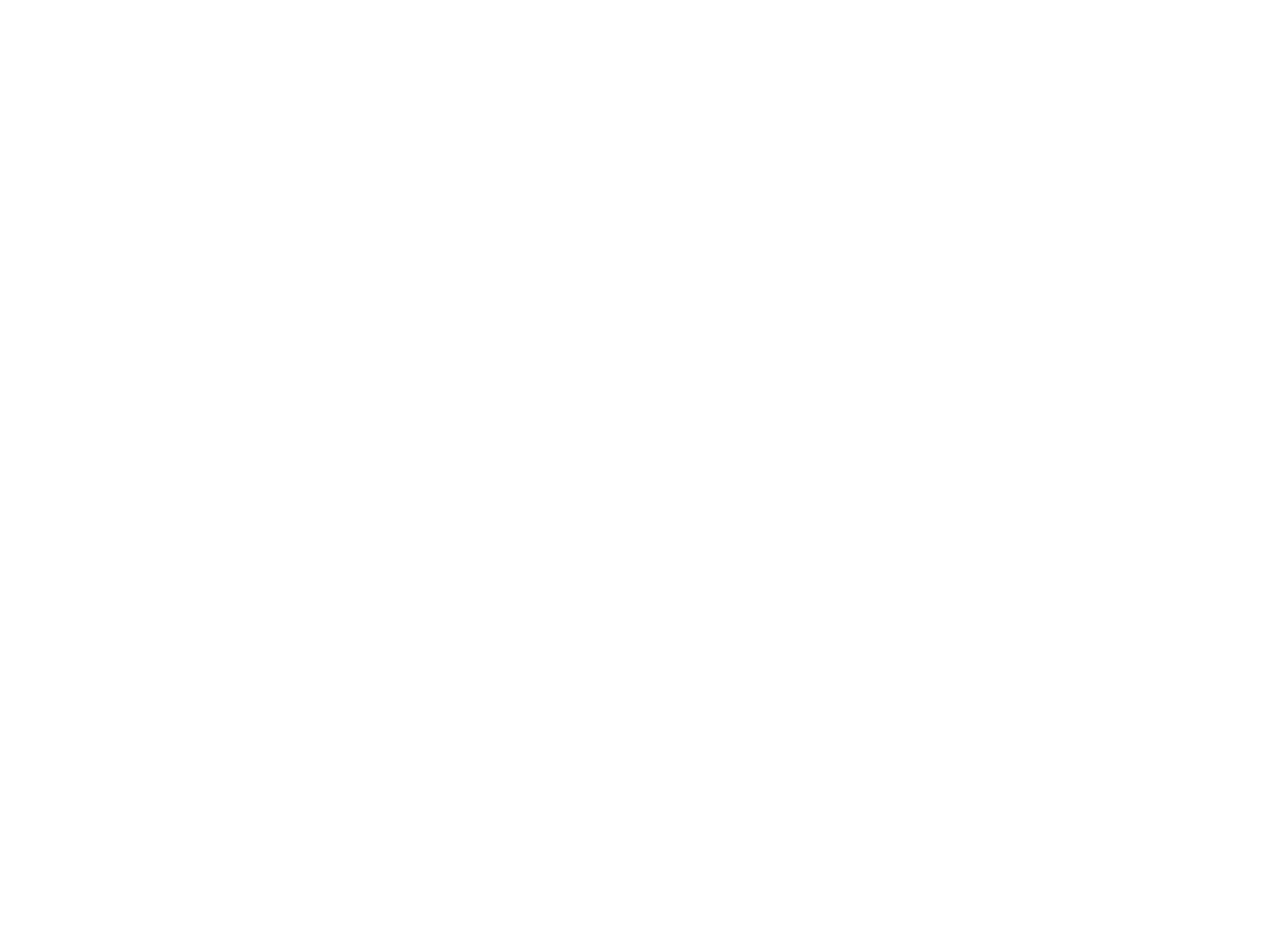
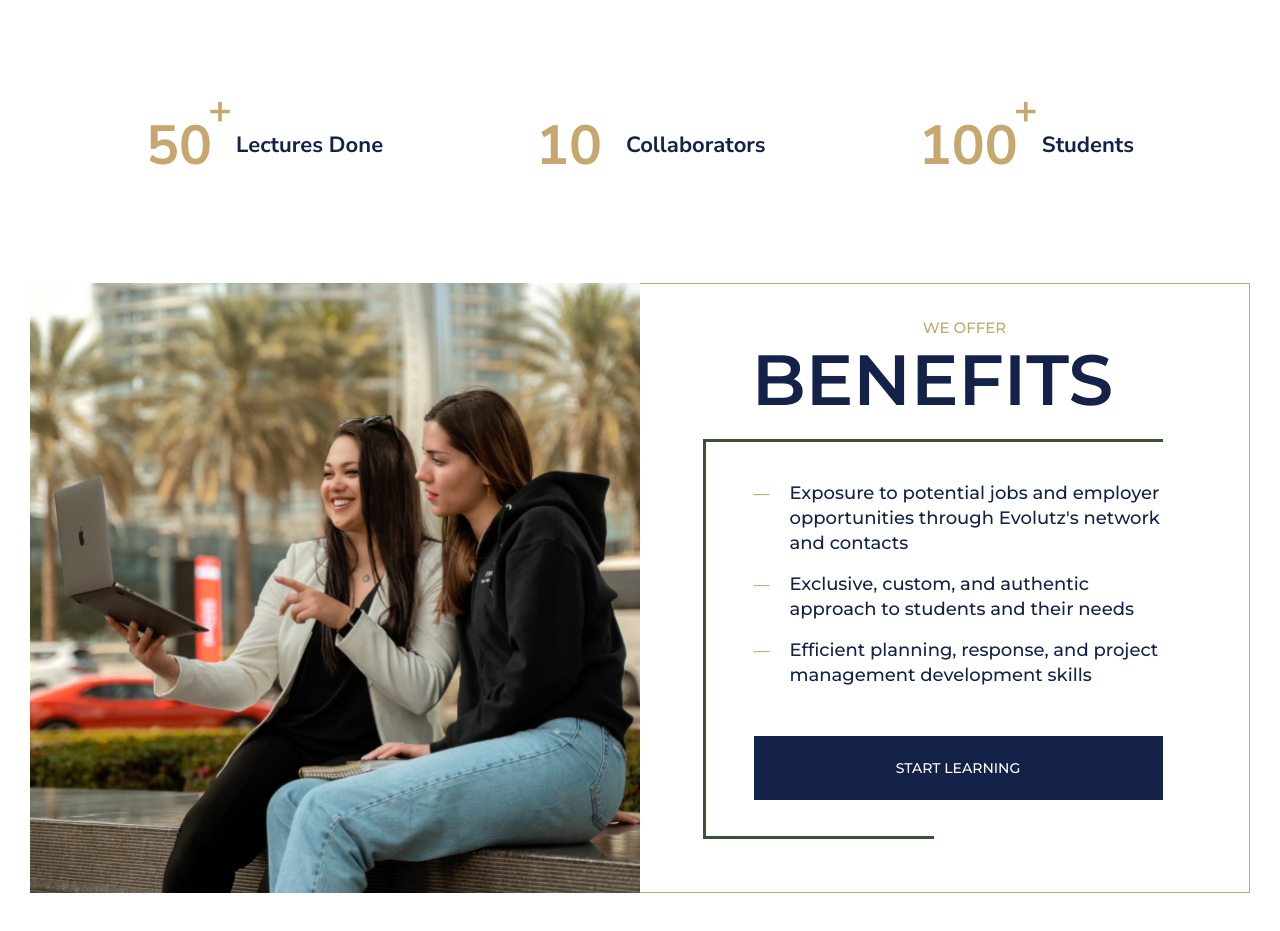
Before and after one commit to mattbanh/evolutz-academy, a Next.js app: page / in a window 1280 px wide. Shown: the part 3180-4111 px from the top of the page. Before the commit the page ends 3298 px from the top, so only its background shows below. Built offline with nearby package versions, Linux system fonts and the light colour scheme.

Commit message:
cleaned up code on pages and created responsive benefits section on the homepage

```diff
--- a/src/components/About.js
+++ b/src/components/About.js
@@ -1,7 +1,7 @@
 import Image from "next/image";
 import Link from "next/link";
 import { Text, Heading } from "./Text";
-import HomepageAbout from "../assets/images/homepage-about.png";
+import homepageAbout from "../assets/images/homepage-about.png";
 
 export default function About() {
   return (
@@ -73,7 +73,7 @@
           </section>
           <section className="mx-auto lg:mx-0 lg:w-1/2 pl-10 pr-5 md:px-8 lg:pr-0">
             <div className="relative">
-              <Image width={1000} src={HomepageAbout} alt="" />
+              <Image width={1000} src={homepageAbout} alt="" />
               <div
                 className="relative w-full md:absolute bottom-0 left-0 md:max-w-[548px] min-h-[60px] md:min-h-[72px] p-[1.125rem] bg-academy-gold flex items-center
               after:content-[''] after:border-t-[3px] after:border-l-[3px] after:border-academy-green after:absolute after:w-[80%] md:after:w-[408px] after:h-[120%] after:top-[-3px] after:-left-5
--- /dev/null
+++ b/src/components/Benefits.js
@@ -0,0 +1,93 @@
+import Image from "next/image";
+import { Text, Heading } from "./Text";
+import homepageBenefits from "../assets/images/homepage-benefits.png";
+
+export default function Benefits() {
+  return (
+    <section className="px-5 mb-20 md:mb-[6.25rem] xl:mb-[7.1825rem]">
+      <section className="xl:max-w-[1380px]">
+        <div className="mx-auto xl:max-w-[1220px] max-w-[610px] flex flex-col gap-12 xl:flex-row xl:gap-0">
+          <div className="xl:w-1/2">
+            <Image width={1000} src={homepageBenefits} alt="" />
+          </div>
+          <article className="md:mx-auto py-8 pr-6 border-y border-r border-academy-gold md:w-[610px] xl:w-1/2">
+            <div className="mx-auto mb-4 md:text-center max-w-[440px]">
+              <Text
+                size="overline"
+                color="accent"
+                className="relative left-16 md:left-8"
+              >
+                We Offer
+              </Text>
+              <Heading size="sectionXl" className="mt-[-0.25rem]">
+                Benefits
+              </Heading>
+            </div>
+            <div
+              className="mx-auto relative flex flex-col justify-center min-h-[400px] py-12 md:py-0 pl-6 md:pl-12 max-w-[460px] border-t-[3px] border-l-[3px] border-academy-green
+                    after:absolute after:bottom-0 after:left-0 after:w-1/2 after:border-b-[3px] after:border-academy-green"
+            >
+              <ul class="list-['—'] mb-8 ml-4">
+                <li className="text-academy-gold pl-5 mb-4">
+                  <Text size="list" color="primary">
+                    Exposure to potential jobs and employer opportunities
+                    through Evolutz&apos;s network and contacts
+                  </Text>
+                </li>
+                <li className="text-academy-gold pl-5 mb-4">
+                  <Text size="list" color="primary">
+                    Exclusive, custom, and authentic approach to students and
+                    their needs
+                  </Text>
+                </li>
+                <li className="text-academy-gold pl-5 mb-4">
+                  <Text size="list" color="primary">
+                    Efficient planning, response, and project management
+                    development skills
+                  </Text>
+                </li>
+              </ul>
+              <button className="px-12 py-5 w-64 md:w-full bg-academy-blue">
+                <Text size="button" color="bright">
+                  Start Learning
+                </Text>
+              </button>
+            </div>
+          </article>
+        </div>
+      </section>
+    </section>
+    //    <Text
+    //         as="li"
+    //         className="pl-4 before:content-['—'] before:mr-4 indent-[-1rem]"
+    //       >
+    //         Exposure to potential jobs and employer opportunities through
+    //         Evolutz&apos;s network and contacts
+    //       </Text>
+    // <section className="pb-36 md:pb-52 lg:pb-[6.25rem] xl:pb-[7.8125rem]">
+    //   <section className="mx-auto w-full md:max-w-[1380px] ">
+    //     <section className="mx-auto flex flex-col-reverse lg:flex-row">
+    //       <section className="mx-auto lg:mx-0 lg:w-1/2 pr-10 pl-5 md:px-8 lg:pl-0">
+
+    //       </section>
+    //       <section className="mx-auto md:mx-0 lg:w-1/2 px-5 md:px-8 lg:pr-0 mb-10 md:mb-[3.75rem] xl:mb-0 ">
+    //         <div className="xl:flex justify-start">
+    //           <div className="lg:pr-8 xl:w-[690px] flex justify-start flex-col lg:justify-start">
+    //             <section className="flex lg:justify-start max-w-[690px] md:ml-24 lg:ml-0 lg:mt-[172px]">
+    //               <article className="max-w-[460px] md:max-w-[478px]">
+    //                 <Text as="p" family="secondary" className="mb-8">
+    //                   To help students, businesses, professionals, and aspiring
+    //                   entrepreneurs evolve and grow in their personal and
+    //                   professional lives by building a supportive and mutually
+    //                   beneficial community of like-minded individuals.
+    //                 </Text>
+    //               </article>
+    //             </section>
+    //           </div>
+    //         </div>
+    //       </section>
+    //     </section>
+    //   </section>
+    // </section>
+  );
+}
--- a/src/components/Founder.js
+++ b/src/components/Founder.js
@@ -1,10 +1,33 @@
+import { useState, useEffect } from "react";
 import Image from "next/image";
 import { Text, Heading } from "./Text";
-import HomepageFounder from "../assets/images/homepage-founder.png";
+import homepageFounder from "../assets/images/homepage-founder.png";
 
 export default function Founder() {
+  const [lectures, setLectures] = useState(10);
+  const [collaborators, setCollaborators] = useState(0);
+  const [students, setStudents] = useState(10);
+
+  const time = 2000;
+  const lecturesTotal = 50;
+  const collaboratorsTotal = 10;
+  const studentsTotal = 100;
+
+  useEffect(() => {
+    lectures < lecturesTotal &&
+      setTimeout(() => setLectures(lectures + 1), time / lecturesTotal);
+    collaborators < collaboratorsTotal &&
+      setTimeout(
+        () => setCollaborators(collaborators + 1),
+        time / collaboratorsTotal
+      );
+    students < studentsTotal &&
+      setTimeout(() => setStudents(students + 1), (time - 100) / studentsTotal);
+  }, [lectures, students, collaborators]);
+
   return (
-    <section className="pb-36 md:pb-52 lg:pb-[6.25rem] xl:pb-[7.8125rem]">
+    <>
+      <section className="mb-36 lg:mb-28">
         <section className="w-full">
           <section className="mx-auto max-w-[510px] md:max-w-[1380px] relative px-5 md:px-8">
             <article className="lg:absolute lg:top-0 lg:z-10">
@@ -40,10 +63,10 @@
                         Suzanna Alsayed
                       </Heading>
                       <Text as="p" family="secondary" className="mb-8">
-                      Suzanna Alsayed is the Founder and CEO of Evolutz Inc. Her
-                      aim is to elevate industry branding standards and help
-                      companies and professionals gain a competitive edge,
-                      expand their client reach, and increase revenue.
+                        Suzanna Alsayed is the Founder and CEO of Evolutz Inc.
+                        Her aim is to elevate industry branding standards and
+                        help companies and professionals gain a competitive
+                        edge, expand their client reach, and increase revenue.
                       </Text>
                       <Text as="p" family="secondary" className="mb-8">
                         Named #2 in 2020 for the IFSEC Global Top Influencers in
@@ -60,7 +83,11 @@
             </section>
             <section className="mx-auto lg:mx-0 lg:w-1/2 pl-10 pr-5 md:px-8 lg:pr-0">
               <div className="relative">
-              <Image width={1000} src={HomepageFounder} alt="" />
+                <Image
+                  width={1000}
+                  src={homepageFounder}
+                  alt="Suzanna Alsayed, the founder of Evolutz Academy"
+                />
                 <div
                   className="relative w-full md:absolute bottom-0 left-0 md:max-w-[548px] min-h-[60px] md:min-h-[72px] p-[1.125rem] bg-academy-gold flex items-center
               after:content-[''] after:border-t-[3px] after:border-l-[3px] after:border-academy-green after:absolute after:w-[80%] md:after:w-[408px] after:h-[120%] after:top-[-3px] after:-left-5
@@ -78,8 +105,8 @@
                 <div className="absolute after:content-[''] after:border-b-[3px] after:border-l-[3px] after:border-academy-green after:absolute after:w-[25%] md:after:w-[130px] after:h-full after:top-0 after:-left-5">
                   <div className="px-4 pt-4 pb-6 ">
                     <Text as="p" size="bodySub" family="secondary">
-                    Top 25 Influencers by International Security Journal (2021 &
-                    2022)
+                      Top 25 Influencers by International Security Journal (2021
+                      & 2022)
                     </Text>
                   </div>
                 </div>
@@ -88,5 +115,50 @@
           </section>
         </section>
       </section>
+      <section className="mx-auto mb-24 px-8 max-w-[320px] min-[820px]:max-w-full">
+        <ul className="mx-auto max-w-[988px] flex flex-col gap-6 min-[820px]:flex-row md:justify-between font-nunito font-bold">
+          <li className="flex items-center">
+            <span className="text-[3.4375rem] text-academy-gold">
+              {lectures}
+            </span>
+            <span
+              className={
+                lectures === lecturesTotal
+                  ? "relative -top-9 -left-1 text-[2.5rem] text-academy-gold animate-slideup"
+                  : "text-[2.5rem] invisible"
+              }
+            >
+              +
+            </span>
+            <span className=" text-[1.375rem] text-academy-blue">
+              Lectures Done
+            </span>
+          </li>
+          <li className="flex gap-6 min-w-[230px] items-center">
+            <span className="text-[3.4375rem] text-academy-gold">
+              {collaborators}
+            </span>
+            <span className=" text-[1.375rem] text-academy-blue">
+              Collaborators
+            </span>
+          </li>
+          <li className="flex items-center">
+            <span className="text-[3.4375rem] text-academy-gold">
+              {students}
+            </span>
+            <span
+              className={
+                lectures === lecturesTotal
+                  ? "relative -top-9 -left-1 text-[2.5rem] text-academy-gold animate-slideup"
+                  : "text-[2.5rem] invisible"
+              }
+            >
+              +
+            </span>
+            <span className=" text-[1.375rem] text-academy-blue">Students</span>
+          </li>
+        </ul>
+      </section>
+    </>
   );
 }
--- a/src/components/Header.js
+++ b/src/components/Header.js
@@ -1,8 +1,6 @@
 import Image from "next/image";
 import Link from "next/link";
-import { useState } from "react";
 import evolutzAcademyLogo from "../assets/logo/evolutz-academy-logo.png";
-import MobileHeader from "./MobileHeader";
 
 export default function Header({ handleClick }) {
   return (
--- a/src/components/Mission.js
+++ b/src/components/Mission.js
@@ -1,6 +1,6 @@
 import Image from "next/image";
 import { Text, Heading } from "./Text";
-import HomepageMission from "../assets/images/homepage-mission.png";
+import homepageMission from "../assets/images/homepage-mission.png";
 
 export default function Mission() {
   return (
@@ -27,7 +27,7 @@
           <section className="mx-auto lg:mx-0 lg:w-1/2 pr-10 pl-5 md:px-8 lg:pl-0">
             <div className="relative">
               <div className="flex justify-end">
-                <Image width={1000} src={HomepageMission} alt="" />
+                <Image width={1000} src={homepageMission} alt="" />
               </div>
               <div
                 className="relative md:absolute bottom-0 right-0 md:max-w-[548px] w-full min-h-[60px] md:min-h-[72px] p-[1.125rem] bg-academy-gold flex items-center
--- a/src/pages/index.js
+++ b/src/pages/index.js
@@ -4,6 +4,7 @@
 import Mission from "@/components/Mission";
 import Founder from "@/components/Founder";
 import Differentiator from "@/components/Differentiator";
+import Benefits from "@/components/Benefits";
 
 export default function Home() {
   return (
@@ -22,6 +23,7 @@
       <Mission />
       <Differentiator />
       <Founder />
+      <Benefits />
     </>
   );
 }
--- a/src/styles/globals.css
+++ b/src/styles/globals.css
@@ -1,5 +1,6 @@
 /* Bring in font from Google Fonts API including weight 200-900 */
-@import url("https://fonts.googleapis.com/css2?family=Nunito+Sans:wght@200;300;400;500;600;700;800;900&display=optional");
+@import url("https://fonts.googleapis.com/css2?family=Nunito+Sans:wght@300;400;600;700&display=optional");
+@import url("https://fonts.googleapis.com/css2?family=Montserrat:wght@500;600;700&display=optional");
 @tailwind base;
 @tailwind components;
 @tailwind utilities;
--- a/tailwind.config.js
+++ b/tailwind.config.js
@@ -5,6 +5,7 @@
     extend: {
       fontFamily: {
         nunito: ['"Nunito Sans"', "sans-serif"],
+        montserrat: ['"Montserrat"', "sans-serif"],
       },
       colors: {
         "mobile-menu": "#EAEAE6",
@@ -22,6 +23,10 @@
           "0%": { transform: "translatex(0%)" },
           "100%": { transform: "translatex(-100%)" },
         },
+        slideup: {
+          "0%": { transform: "translatey(50%)", opacity: "0%" },
+          "100%": { transform: "translatey(0%)", opacity: "100%" },
+        },
         fadein: {
           "0%": { opacity: "0%" },
           "100%": { opacity: "100%" },
@@ -35,6 +40,7 @@
       animation: {
         slidein: "slidein 0.5s",
         slideout: "slideout 0.5s",
+        slideup: "slideup 1s",
         fadein: "fadein 0.25s",
         menufadeout: "menufadeout 0.5s",
       },
```
Lines whose indentation alone changed are shown as unchanged.
